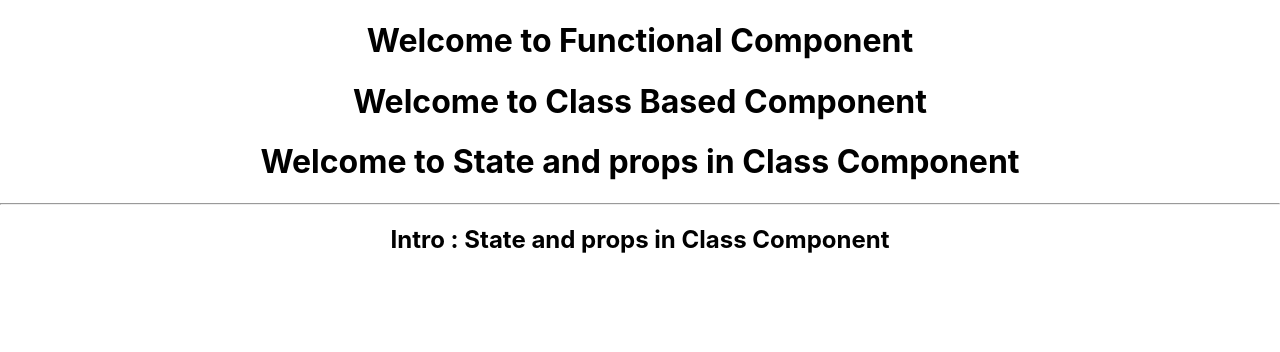
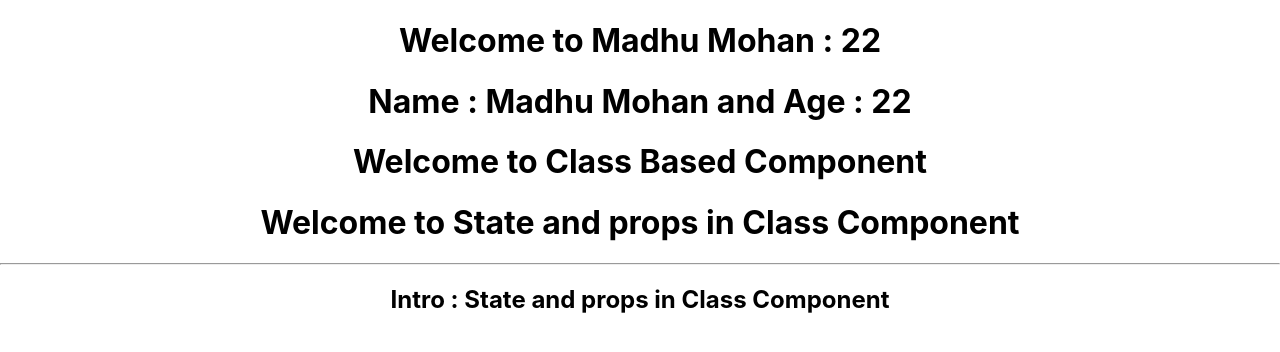
Before and after one commit to MohanKumar2003/reactjstutorial, a React (Create React App) app: page / in a window 1280 px wide. Shown: the top 352 px of the page. Built offline with nearby package versions, Linux system fonts and the light colour scheme.

Commit message:
useState and props in Functional component

```diff
--- a/src/components/FunctionalComponent.js
+++ b/src/components/FunctionalComponent.js
@@ -1,15 +1,32 @@
 
-import React from "react";
+import React, { useState } from "react";
 
 const FunctionalComponent = () => {
+
+    const [data, setData] = useState({
+        name : "Madhu Mohan",
+        age : 22
+    })
     let name = "Functional Component";
     return (
         <>
             <center>
-                <h1>Welcome to {name}</h1>
+                <h1>Welcome to {data.name + " : " + data.age}</h1>
+                <Test name={data.name} age={data.age}/>
             </center>
         </>
     )
 }
 
 export default FunctionalComponent;
+
+// these is ome more function component
+const Test = (props) => {
+    return (
+        <>
+            <center>
+                <h1>Name : {props.name} and Age : {props.age}</h1>
+            </center>
+        </>
+    )
+}
```
